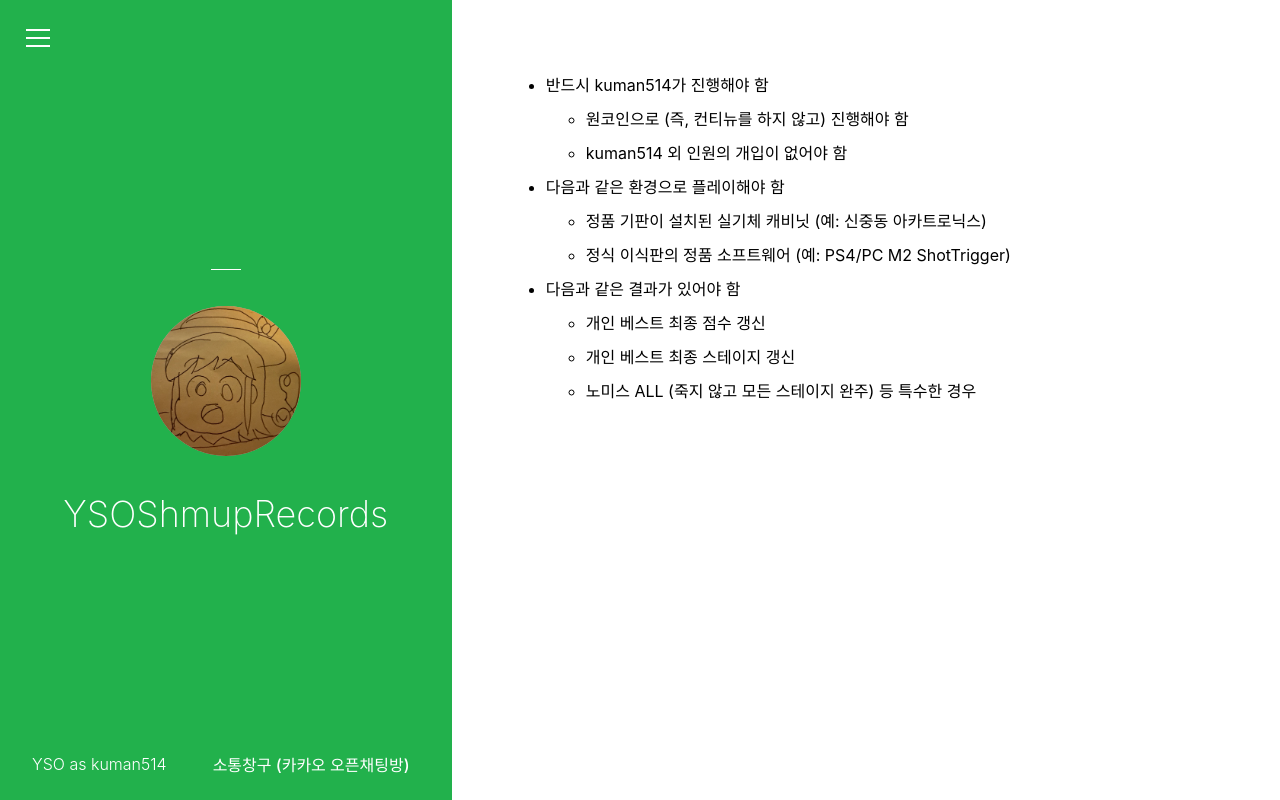
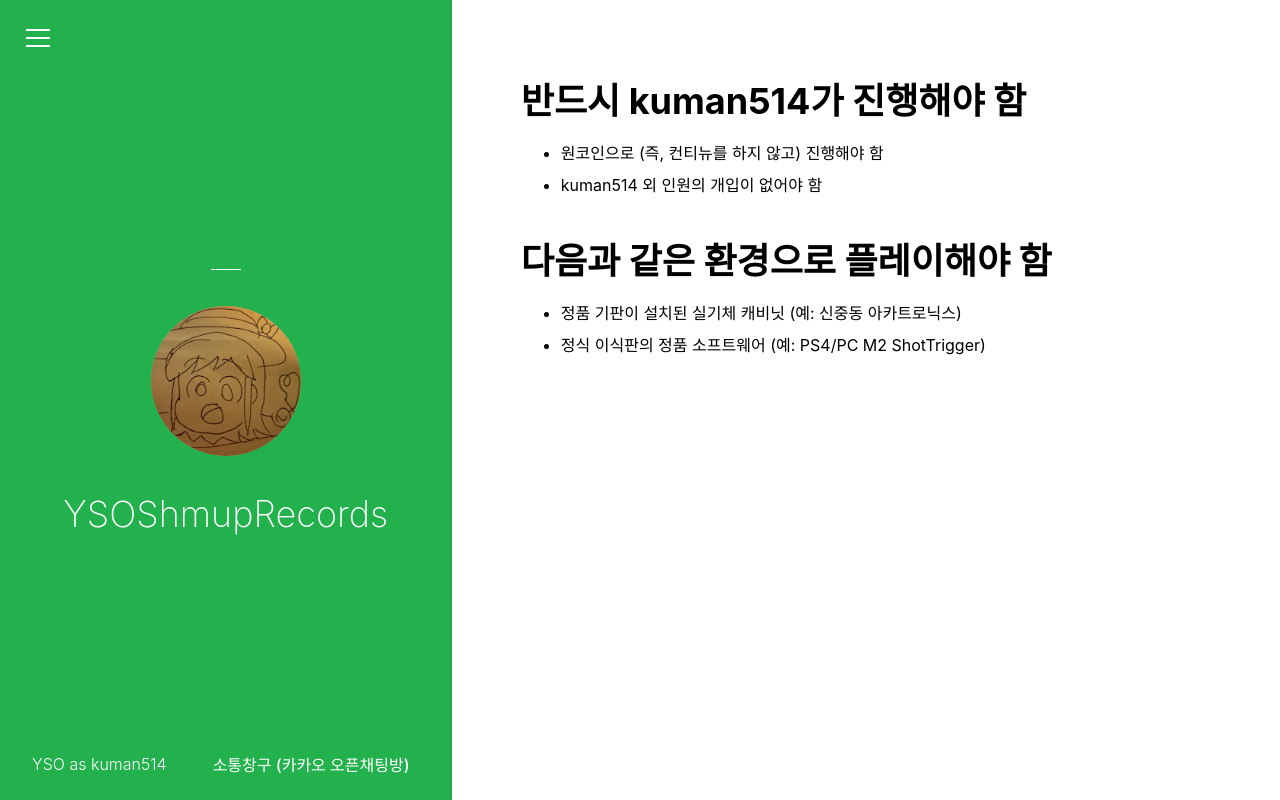
Before and after one commit to kuman514/YSOShmupRecords, a React (Vite) app: page /criteria in a window 1280 px wide. Built offline with nearby package versions, Linux system fonts and the light colour scheme.

Commit message:
improvement: modified page layout & content (#32)
* docs: modify intro, criteria, error page content

* improvement: remove tree-structure description & modify content and layout

* style: add gap for record list

* style: remove vertical padding for record article page

```diff
--- a/src/components/molecules/DescriptionTemplate/index.tsx
+++ b/src/components/molecules/DescriptionTemplate/index.tsx
@@ -3,30 +3,44 @@ import styled from 'styled-components';
 
 import { DescriptionListItem } from '^/types';
 
+const Root = styled.div`
+  display: flex;
+  flex-direction: column;
+  row-gap: 16px;
+  padding-left: 15px;
+  padding-right: 15px;
+`;
+
+const Title = styled.h1`
+  color: var(--light-font-color);
+
+  font-size: 36px;
+  font-weight: 700;
+`;
+
 const ListItem = styled.li`
   font-size: 16px;
   font-weight: 400;
-`;
 
-const ListItemBody = styled.div`
-  margin-bottom: 10px;
+  &:not(:last-of-type) {
+    margin-bottom: 8px;
+  }
 `;
 
 interface Props {
+  title: string;
   descriptionListItems: DescriptionListItem[];
 }
 
-export function DescriptionTemplate({ descriptionListItems }: Props) {
+export function DescriptionTemplate({ title, descriptionListItems }: Props) {
   const renderDescriptionListItems = descriptionListItems.map(
-    ({ id, description, subItems }) => (
-      <ListItem key={id}>
-        <ListItemBody>{description}</ListItemBody>
-        {subItems ? (
-          <DescriptionTemplate descriptionListItems={subItems} />
-        ) : null}
-      </ListItem>
-    )
+    ({ id, description }) => <ListItem key={id}>{description}</ListItem>
   );
 
-  return <ul>{renderDescriptionListItems}</ul>;
+  return (
+    <Root>
+      <Title>{title}</Title>
+      <ul>{renderDescriptionListItems}</ul>
+    </Root>
+  );
 }
--- a/src/pages/CriteriaPage/index.tsx
+++ b/src/pages/CriteriaPage/index.tsx
@@ -1,13 +1,16 @@
 import React from 'react';
+import styled from 'styled-components';
 
 import { DescriptionTemplate } from '^/components/molecules/DescriptionTemplate';
 import { DescriptionListItem } from '^/types';
 
-const criteria: DescriptionListItem[] = [
-  {
-    id: 'Criteria-1',
-    description: '반드시 kuman514가 진행해야 함',
-    subItems: [
+const Root = styled.div`
+  display: flex;
+  flex-direction: column;
+  row-gap: 36px;
+`;
+
+const criteriaWho: DescriptionListItem[] = [
   {
     id: 'Criteria-1-1',
     description: '원코인으로 (즉, 컨티뉴를 하지 않고) 진행해야 함',
@@ -16,44 +19,30 @@ const criteria: DescriptionListItem[] = [
     id: 'Criteria-1-2',
     description: 'kuman514 외 인원의 개입이 없어야 함',
   },
-    ],
-  },
-  {
-    id: 'Criteria-2',
-    description: '다음과 같은 환경으로 플레이해야 함',
-    subItems: [
+];
+
+const criteriaWhere: DescriptionListItem[] = [
   {
     id: 'Criteria-2-1',
-        description:
-          '정품 기판이 설치된 실기체 캐비닛 (예: 신중동 아카트로닉스)',
+    description: '정품 기판이 설치된 실기체 캐비닛 (예: 신중동 아카트로닉스)',
   },
   {
     id: 'Criteria-2-2',
-        description:
-          '정식 이식판의 정품 소프트웨어 (예: PS4/PC M2 ShotTrigger)',
-      },
-    ],
-  },
-  {
-    id: 'Criteria-3',
-    description: '다음과 같은 결과가 있어야 함',
-    subItems: [
-      {
-        id: 'Criteria-3-1',
-        description: '개인 베스트 최종 점수 갱신',
-      },
-      {
-        id: 'Criteria-3-2',
-        description: '개인 베스트 최종 스테이지 갱신',
-      },
-      {
-        id: 'Criteria-3-3',
-        description: '노미스 ALL (죽지 않고 모든 스테이지 완주) 등 특수한 경우',
-      },
-    ],
+    description: '정식 이식판의 정품 소프트웨어 (예: PS4/PC M2 ShotTrigger)',
   },
 ];
 
 export function CriteriaPage() {
-  return <DescriptionTemplate descriptionListItems={criteria} />;
+  return (
+    <Root>
+      <DescriptionTemplate
+        title="반드시 kuman514가 진행해야 함"
+        descriptionListItems={criteriaWho}
+      />
+      <DescriptionTemplate
+        title="다음과 같은 환경으로 플레이해야 함"
+        descriptionListItems={criteriaWhere}
+      />
+    </Root>
+  );
 }
--- a/src/pages/ErrorPage/index.tsx
+++ b/src/pages/ErrorPage/index.tsx
@@ -1,12 +1,15 @@
 import React from 'react';
+import { styled } from 'styled-components';
+import { useNavigate } from 'react-router-dom';
 
-import styled from 'styled-components';
 import { DescriptionTemplate } from '^/components/molecules/DescriptionTemplate';
-import { DescriptionListItem } from '^/types';
+import { ButtonType, DescriptionListItem } from '^/types';
+import { Button } from '^/components/atoms/Button';
 
-const Title = styled.div`
-  font-size: 36px;
-  font-weight: 700;
+const Root = styled.div`
+  display: flex;
+  flex-direction: column;
+  row-gap: 16px;
 `;
 
 const errorDescription: DescriptionListItem[] = [
@@ -22,13 +25,46 @@ const errorDescription: DescriptionListItem[] = [
     id: 'Error-3',
     description: '서버 상의 에러일 수 있으니 잠시 후 다시 시도해주세요.',
   },
+  {
+    id: 'Error-4',
+    description:
+      '문의사항 발생 시 아래 카카오 오픈채팅방 버튼으로 문의해주세요.',
+  },
 ];
 
 export function ErrorPage() {
+  const navigate = useNavigate();
+
   return (
-    <div>
-      <Title>페이지를 불러올 수 없습니다.</Title>
-      <DescriptionTemplate descriptionListItems={errorDescription} />
-    </div>
+    <Root>
+      <DescriptionTemplate
+        title="페이지를 불러올 수 없습니다."
+        descriptionListItems={errorDescription}
+      />
+      <Button
+        type={ButtonType.SOLID}
+        isDisabled={false}
+        onClick={() => {
+          navigate('/');
+        }}
+        customStyle={{
+          width: 'fit-content',
+        }}
+      >
+        YSOShmupRecords로 돌아가기
+      </Button>
+      <Button
+        type={ButtonType.SOLID}
+        isDisabled={false}
+        onClick={() => {
+          window.open('https://open.kakao.com/me/YSOShmupRecords', '_blank');
+        }}
+        customStyle={{
+          width: 'fit-content',
+        }}
+      >
+        소통창구 (카카오 오픈채팅방)
+      </Button>
+    </Root>
   );
 }
--- a/src/pages/IntroPage/index.tsx
+++ b/src/pages/IntroPage/index.tsx
@@ -11,32 +11,16 @@ const introduction: DescriptionListItem[] = [
   {
     id: 'Introduction-2',
     description:
-      '이 사이트는 제작자인 본인 YSO(kuman514라고도 합니다)가 주력으로 플레이하는 Shmups(고전 슈팅게임) 기록들을 담고 있습니다.',
+      '이 사이트는 제작자인 본인 YSO(kuman514)가 주력으로 플레이하는 Shmups(고전 슈팅게임) 기록들을 담고 있습니다.',
   },
   {
     id: 'Introduction-3',
     description: '잘 부탁드립니다!',
   },
-  {
-    id: 'Introduction-4',
-    description: '소통 창구',
-    subItems: [
-      {
-        id: 'Introduction-4-1',
-        description: '트위터(현 X) @kumankoishi',
-      },
-      {
-        id: 'Introduction-4-2',
-        description: '깃허브 kuman514',
-      },
-      {
-        id: 'Introduction-4-3',
-        description: '블루스카이 kuman514.bsky.social',
-      },
-    ],
-  },
 ];
 
 export function IntroPage() {
-  return <DescriptionTemplate descriptionListItems={introduction} />;
+  return (
+    <DescriptionTemplate title="인삿말" descriptionListItems={introduction} />
+  );
 }
--- a/src/pages/RecordListPage/index.tsx
+++ b/src/pages/RecordListPage/index.tsx
@@ -12,6 +12,10 @@ import { getAPIURL } from '^/utils/api-url';
 const Root = styled.div`
   padding-left: 15px;
   padding-right: 15px;
+
+  display: flex;
+  flex-direction: column;
+  row-gap: 16px;
 `;
 
 const Title = styled.h1`
--- a/src/pages/RecordPage/index.tsx
+++ b/src/pages/RecordPage/index.tsx
@@ -7,7 +7,8 @@ import { useShmupArticle } from '^/hooks/useShmupArticle';
 import { Skeleton } from '^/components/atoms/Skeleton';
 
 const Root = styled.div`
-  padding: 15px;
+  padding-left: 15px;
+  padding-right: 15px;
 `;
 
 const ArticleSkeletonArea = styled.div`
--- a/src/types.ts
+++ b/src/types.ts
@@ -25,7 +25,6 @@ export interface ShmupRecord {
 export interface DescriptionListItem {
   id: string;
   description: string;
-  subItems?: DescriptionListItem[];
 }
 
 export enum ButtonType {
```
Also changed, not shown: 1 other file (tests, documents, lock files or other folders). Lines whose indentation alone changed are shown as unchanged.
